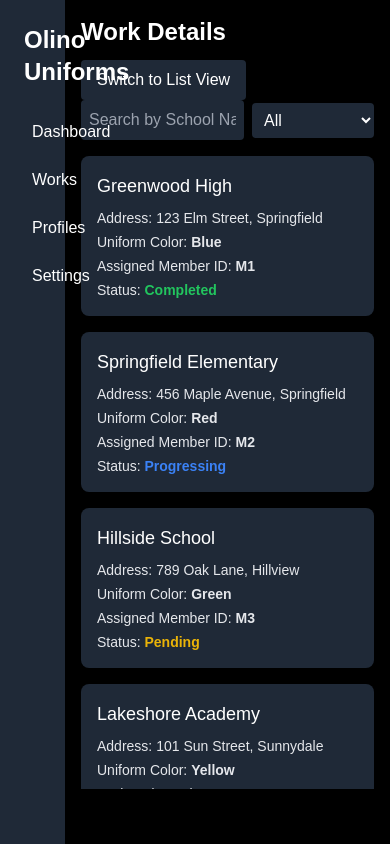
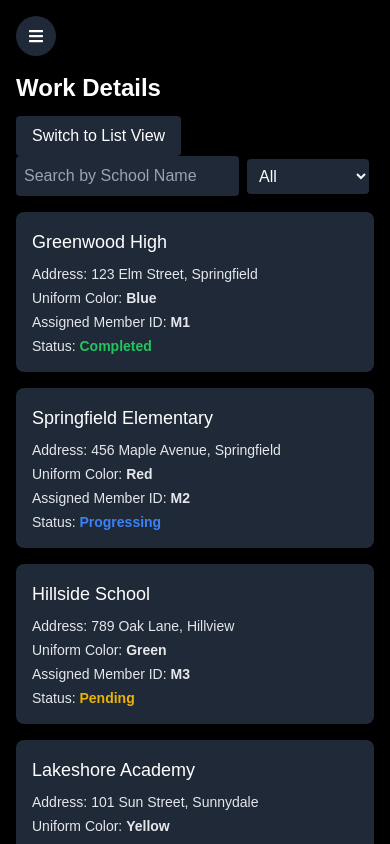
Before and after one commit to sinan-bh/olino-uniforms, a Next.js app: page /admin/works in a window 390 px wide. Built offline with nearby package versions, Linux system fonts and the light colour scheme.

Commit message:
completed

```diff
--- a/src/components/admin/dashboard/dashboard.tsx
+++ b/src/components/admin/dashboard/dashboard.tsx
@@ -8,7 +8,7 @@ const Dashboard: React.FC = () => {
   return (
     <div className="flex bg-black w-full h-full">
       <div className="flex-1 bg-dark-100 p-8">
-        <div className="text-white text-3xl font-semibold mb-8 ">
+        <div className="text-white text-3xl font-semibold mb-8 mt-10 sm:mt-0">
           Olino Uniforms
         </div>
 
--- a/src/components/admin/profiles/profiles.tsx
+++ b/src/components/admin/profiles/profiles.tsx
@@ -50,7 +50,7 @@ const Members: React.FC = () => {
   return (
     <div className="container p-4 h-screen bg-black">
       <div>
-        <h1 className="text-2xl font-semibold mb-4 text-white">
+        <h1 className="text-2xl font-semibold mb-4 text-white mt-14 sm:mt-0">
           Member Profiles
         </h1>
         <div className="flex justify-between items-center gap-4 mb-4">
--- a/src/components/admin/sidebar/sidebar.tsx
+++ b/src/components/admin/sidebar/sidebar.tsx
@@ -1,10 +1,41 @@
+"use client";
+
+import { useState } from "react";
 import Link from "next/link";
-import { FaTachometerAlt, FaTasks, FaUsers, FaCog } from "react-icons/fa";
+import {
+  FaTachometerAlt,
+  FaTasks,
+  FaUsers,
+  FaCog,
+  FaBars,
+} from "react-icons/fa";
+import { CiLogout } from "react-icons/ci";
 
 const Sidebar: React.FC = () => {
+  const [isOpen, setIsOpen] = useState(false);
+
+  const toggleSidebar = () => {
+    setIsOpen(!isOpen);
+  };
+
   return (
-    <div className="w-1/6 bg-gray-800 text-white p-6 z-10">
-      <h2 className="text-2xl font-bold mb-8">Olino Uniforms</h2>
+    <div className="relative ">
+      <button
+        onClick={toggleSidebar}
+        className="block md:hidden text-white bg-gray-800 p-3 rounded-full fixed top-4 left-4 z-20"
+        aria-label="Toggle Sidebar"
+      >
+        <FaBars />
+      </button>
+
+      <div
+        className={`fixed md:relative top-0 left-0 h-full bg-gray-800 text-white p-6 z-10 transform ${
+          isOpen ? "translate-x-0" : "-translate-x-full"
+        } transition-transform duration-300 md:translate-x-0 md:fixed `}
+      >
+        <h2 className="text-2xl font-bold mb-8 mt-10 sm:mt-0  text-center w-full">
+          Olino Uniforms
+        </h2>
         <ul className="space-y-6">
           <li className="flex items-center space-x-2">
             <FaTachometerAlt />
@@ -22,13 +53,16 @@ const Sidebar: React.FC = () => {
             <FaCog />
             <Link href={`/admin/home`}>Settings</Link>
           </li>
+          <li className="flex items-center space-x-2">
+            <CiLogout size={20} className="font-bold" />
+            <Link href={`/signin`}>Logout</Link>
+          </li>
         </ul>
-      {/* <h3 className="mt-8 text-lg font-semibold">Teams</h3> */}
-      {/* <ul className="space-y-4">
-        <li className="text-purple-400">Sales</li>
-        <li className="text-green-400">Marketing</li>
-        <li className="text-blue-400">Add project</li>
-      </ul> */}
+      </div>
+
+      {isOpen && (
+        <div onClick={toggleSidebar} className="fixed  z-10 md:hidden" />
+      )}
     </div>
   );
 };
--- a/src/components/admin/works/works.tsx
+++ b/src/components/admin/works/works.tsx
@@ -20,7 +20,9 @@ const Works: React.FC = () => {
 
   return (
     <div className="container p-4">
-      <h1 className="text-2xl font-semibold text-white">Work Details</h1>
+      <h1 className="text-2xl font-semibold text-white sm:mt-0 mt-14">
+        Work Details
+      </h1>
       <div className="flex flex-wrap justify-between items-center mb-4 mt-3">
         <button
           onClick={() => setIsGridView(!isGridView)}
--- a/src/components/user/works/create-works.tsx
+++ b/src/components/user/works/create-works.tsx
@@ -53,6 +53,7 @@ const AddWorkForm = () => {
 
   const handleSubmit = (e: React.FormEvent) => {
     e.preventDefault();
+    alert("work assigned");
   };
 
   return (
```
Lines whose indentation alone changed are shown as unchanged.
